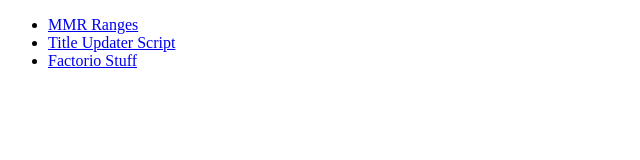
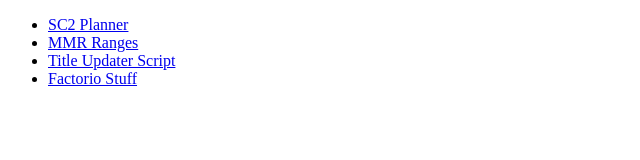
Before and after one commit to BurnySc2/BurnySc2.github.io, a plain HTML site: page index.html in a window 1280 px wide. Shown: the whole page, without its empty margins (0-640 px from the left). Drawn offline with Linux system fonts and the light colour scheme.

Commit message:
Add sc2-planner link

```diff
--- a/index.html
+++ b/index.html
@@ -2,6 +2,7 @@
 <html>
 <body>
 <ul>
+    <li><a href="https://burnysc2.github.io/sc2-planner/">SC2 Planner</a></li>
     <li><a href="https://burnysc2.github.io/MMRranges/">MMR Ranges</a></li>
     <li><a href="https://burnysc2.github.io/TitleUpdater/">Title Updater Script</a></li>
     <li><a href="https://burnysc2.github.io/Factorio/">Factorio Stuff</a></li>
```
